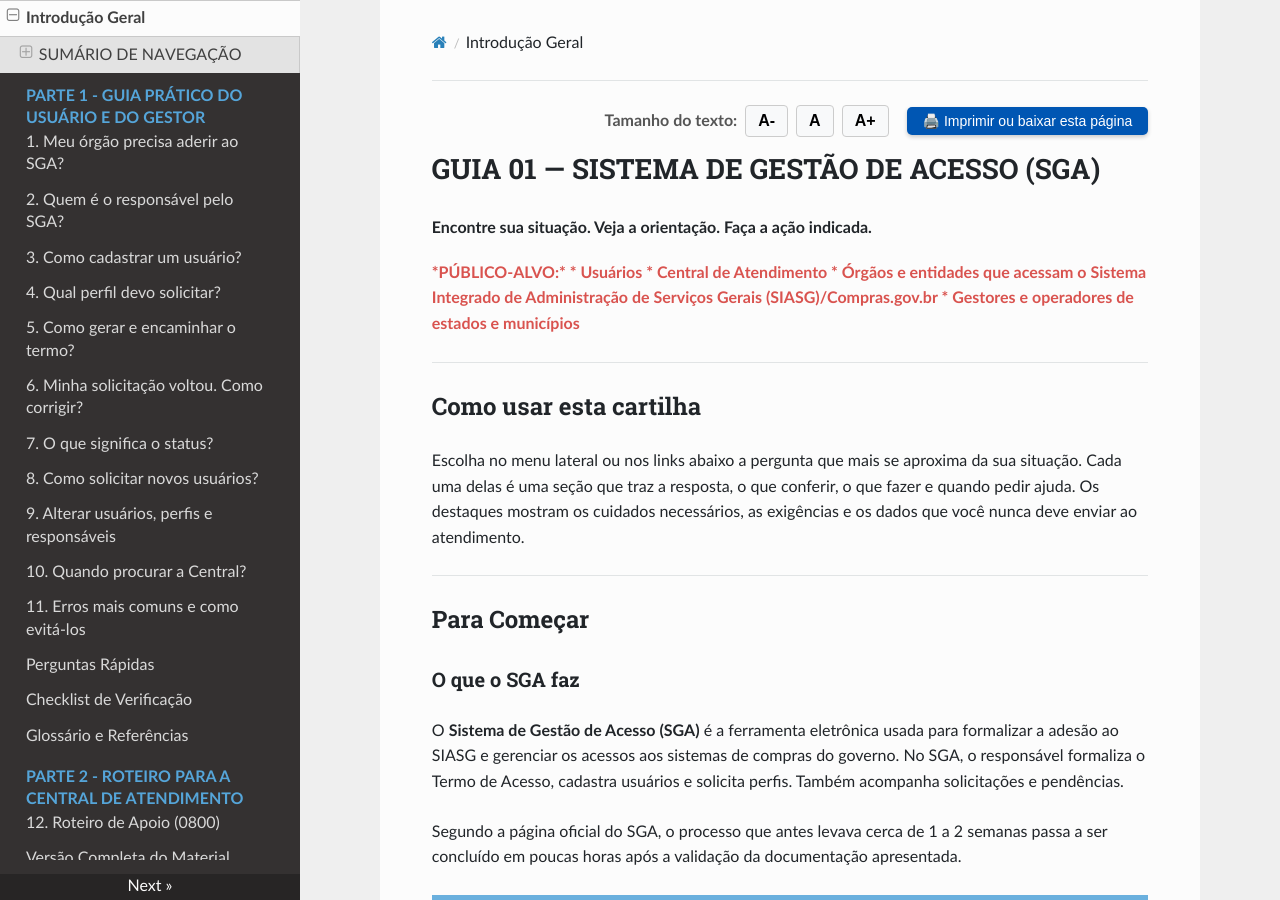
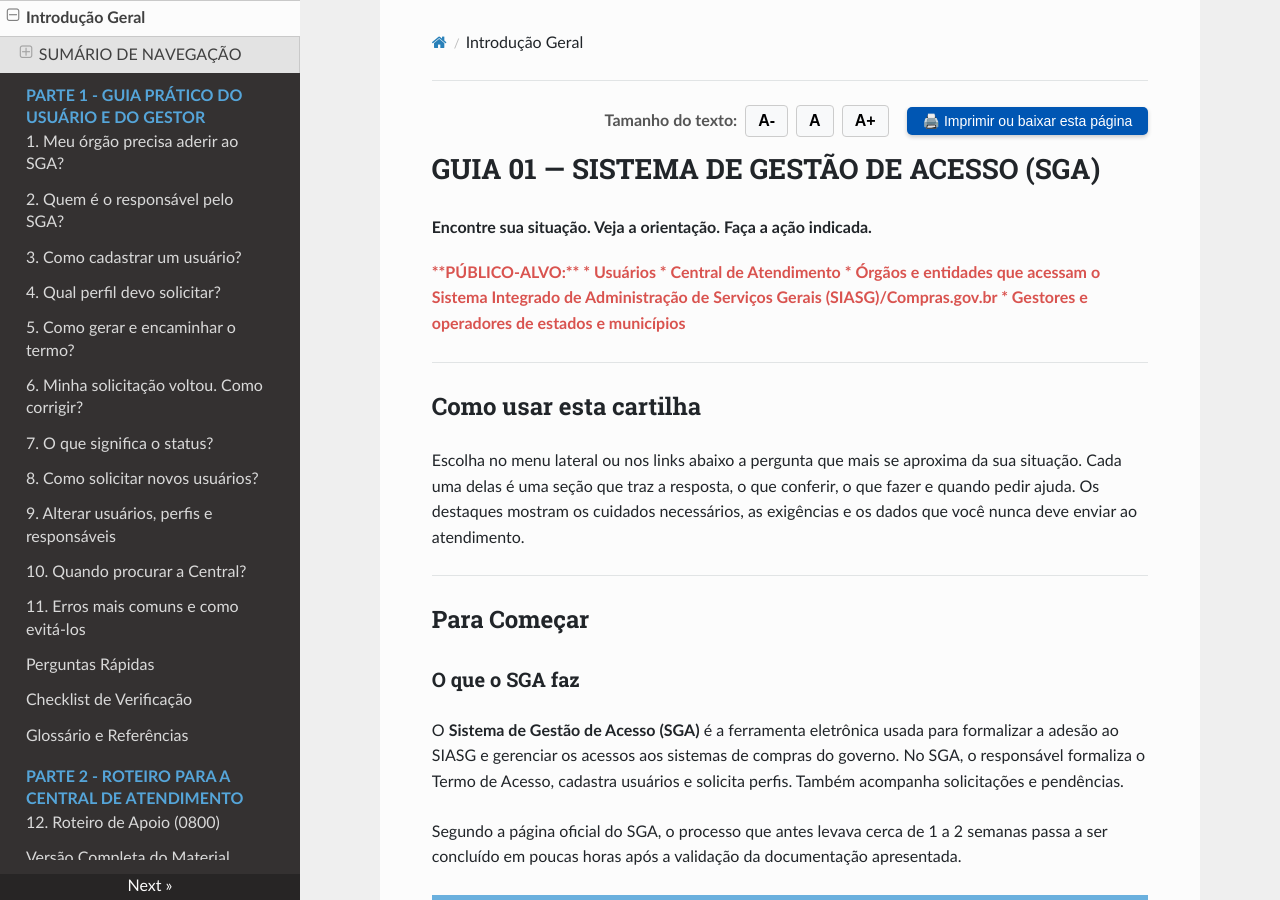
Before and after one commit to emilix10-bit/cartilha-boas-praticas-01-SGA, an MkDocs documentation site: the page built from docs/index.md, in a window 1280 px wide and 900 px high. Built offline with MkDocs 1.6.1, drawn with Linux system fonts in a browser that asks for light colours; nearby versions of some CDN libraries.

Commit message:
Update content and styling in index.md

```diff
--- a/docs/index.md
+++ b/docs/index.md
@@ -13,7 +13,7 @@
 
 **Encontre sua situação. Veja a orientação. Faça a ação indicada.**
 
-<p style="font-weight: bold; color: #d9534f; margin-top: -5px; margin-bottom: 20px;">*PÚBLICO-ALVO:*
+<p style="font-weight: bold; color: #d9534f; margin-top: -5px; margin-bottom: 20px;">**PÚBLICO-ALVO:**
 * Usuários
 * Central de Atendimento
 * Órgãos e entidades que acessam o Sistema Integrado de Administração de Serviços Gerais (SIASG)/Compras.gov.br
```
